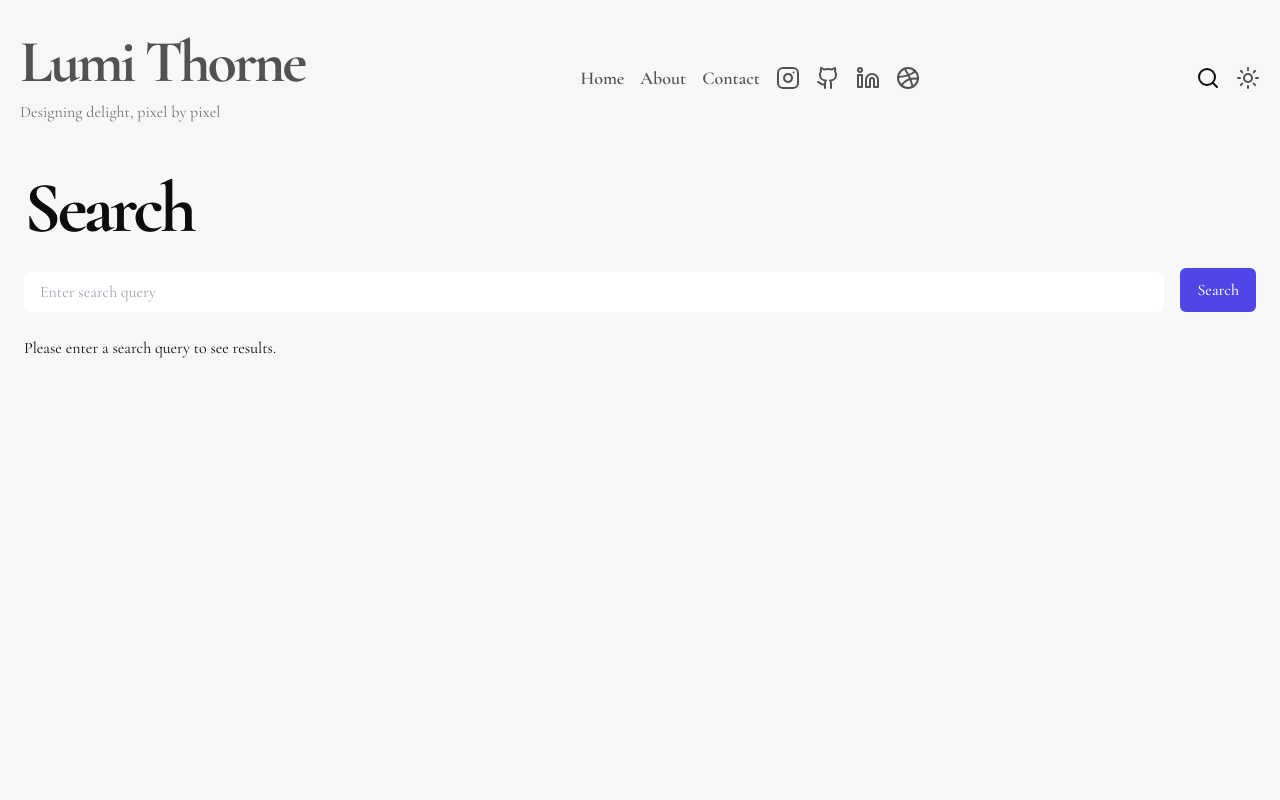
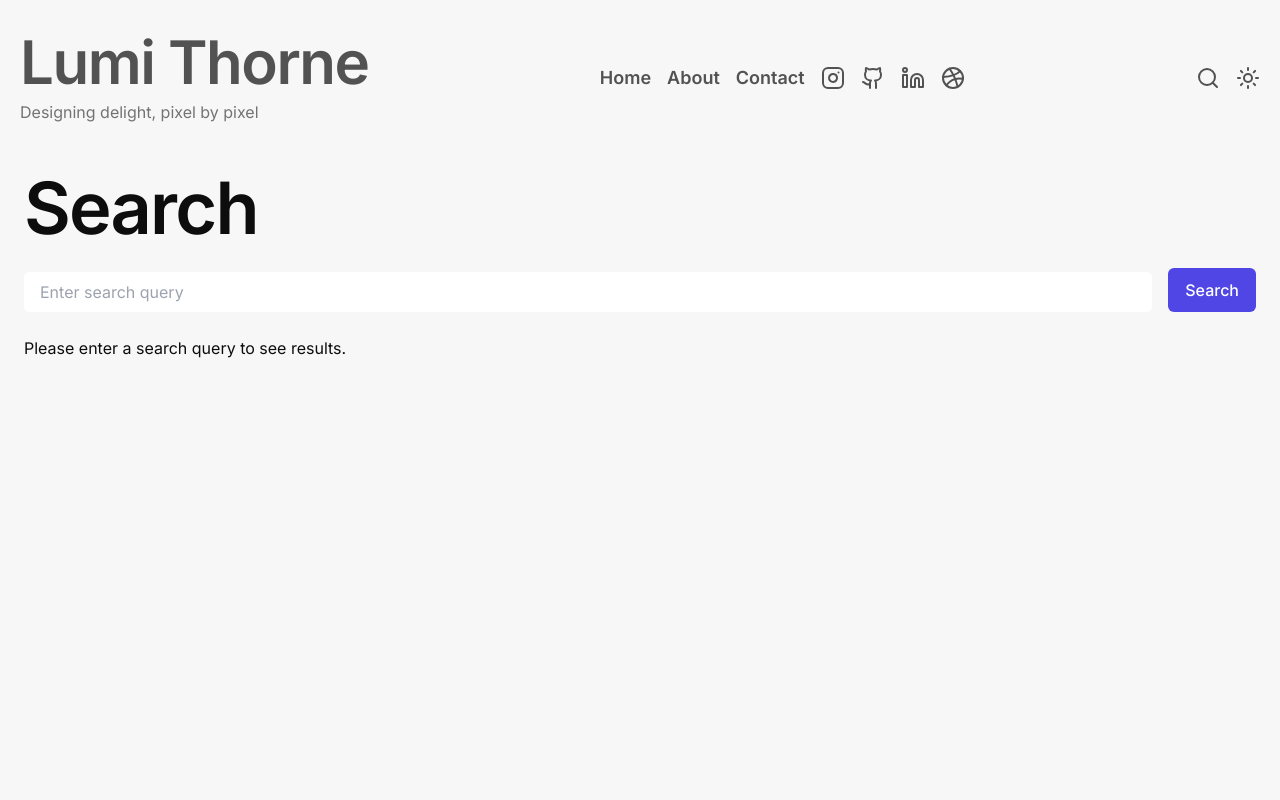
Before and after one commit to derekphilipau/nextjs-markdown-content-cms, a Next.js app: page /search in a window 1280 px wide. Shown: the top 800 px of the page. Built offline with nearby package versions, Linux system fonts and the light colour scheme.

Commit message:
clean up typography, headings

```diff
--- a/src/app/globals.css
+++ b/src/app/globals.css
@@ -36,8 +36,8 @@
   }
 
   .dark {
-    --background: 0 0% 10%;
-    --foreground: 0 0% 90%;
+    --background: 0 0% 9%;
+    --foreground: 0 0% 93%;
 
     --card: 0 0% 3.9%;
     --card-foreground: 0 0% 98%;
@@ -75,28 +75,28 @@
 }
 
 @layer components {
-  .h1-header {
-    @apply text-5xl md:text-7xl font-extrabold tracking-tighter leading-tight;
+  .h1-heading {
+    @apply text-5xl md:text-7xl font-semibold tracking-tight leading-tight;
   }
 
-  .h2-header {
-    @apply text-4xl md:text-6xl font-bold tracking-tight md:tracking-tighter leading-tight;
+  .h2-heading {
+    @apply text-4xl md:text-6xl font-semibold tracking-tight leading-tight;
   }
 
-  .h3-header {
-    @apply text-3xl md:text-5xl font-semibold tracking-normal leading-snug;
+  .h3-heading {
+    @apply text-3xl md:text-5xl font-semibold tracking-normal leading-tight;
   }
 
-  .h4-header {
-    @apply text-2xl md:text-4xl font-medium tracking-normal leading-snug;
+  .h4-heading {
+    @apply text-2xl md:text-4xl font-semibold tracking-normal leading-snug;
   }
 
-  .h5-header {
-    @apply text-xl md:text-3xl font-medium tracking-normal leading-normal;
+  .h5-heading {
+    @apply text-xl md:text-3xl font-semibold tracking-normal leading-snug;
   }
 
-  .h6-header {
-    @apply text-base md:text-2xl font-medium tracking-wide leading-normal;
+  .h6-heading {
+    @apply text-lg md:text-2xl font-semibold tracking-normal leading-snug;
   }
 
   .content-grid {
--- a/src/app/layout.tsx
+++ b/src/app/layout.tsx
@@ -1,16 +1,19 @@
 import Footer from "@/components/layout/footer";
 import { siteConfig } from "@/siteConfig";
 import type { Metadata } from "next";
-import { Cormorant_Garamond } from "next/font/google";
+import {
+  EB_Garamond as SerifFont,
+  Inter as SansSerifFont,
+} from "next/font/google";
 import cn from "classnames";
 import { Header } from "@/components/layout/header";
 import { getDictionary } from "../lib/dictionaries/dictionaries";
 
 import "./globals.css";
 
-const cormorantGaramond = Cormorant_Garamond({
+const siteFont = SansSerifFont({
   subsets: ["latin"],
-  weight: ["300", "400", "500", "600", "700"],
+  weight: ["400", "500", "600", "700"],
 });
 
 const dict = getDictionary();
@@ -63,12 +66,7 @@ export default function RootLayout({
         <meta name="theme-color" content="#000" />
         <link rel="alternate" type="application/rss+xml" href="/feed.xml" />
       </head>
-      <body
-        className={cn(
-          cormorantGaramond.className,
-          "bg-background text-foreground"
-        )}
-      >
+      <body className={cn(siteFont.className, "bg-background text-foreground")}>
         <Header />
         <div className="min-h-screen">{children}</div>
         <Footer />
--- a/src/app/not-found.tsx
+++ b/src/app/not-found.tsx
@@ -4,8 +4,8 @@ import { Container } from "@/components/layout/container";
 function NotFound() {
   return (
     <Container>
-      <h1 className="h1-header">404</h1>
-      <h2 className="h2-header">Page not found</h2>
+      <h1 className="h1-heading">404</h1>
+      <h2 className="h2-heading">Page not found</h2>
       <p className="text-xl">The requested page could not be found.</p>
       <p className="text-xl">
         <Link href="/">Go to home</Link>
--- a/src/app/search/page.tsx
+++ b/src/app/search/page.tsx
@@ -12,7 +12,7 @@ export default function SearchPage({
   return (
     <main>
       <Container>
-        <h1 className="h1-header">Search</h1>
+        <h1 className="h1-heading">Search</h1>
         <SearchForm initialQuery={query} />
         <SearchResults query={query} />
       </Container>
--- a/src/app/tags/[tag]/page.tsx
+++ b/src/app/tags/[tag]/page.tsx
@@ -27,9 +27,7 @@ export default async function TagPage({ params }: Params) {
   return (
     <main>
       <Container>
-        <h1 className="text-3xl font-bold mb-8">
-          Posts tagged with "{params.tag}"
-        </h1>
+        <h1 className="h1-heading mb-8">Posts tagged with "{params.tag}"</h1>
         {tagContent?.htmlContent && (
           <div
             className="mb-8 prose prose-lg lg:prose-2xl dark:prose-invert"
--- a/src/app/tags/page.tsx
+++ b/src/app/tags/page.tsx
@@ -8,9 +8,7 @@ export default async function TagsIndex() {
   return (
     <main>
       <Container>
-        <h2 className="mb-8 text-5xl md:text-7xl font-bold tracking-tighter leading-tight">
-          Tags
-        </h2>
+        <h2 className="h2-heading">Tags</h2>
         <div className="content-grid">
           {allTags.map((tag) => (
             <Link key={tag} href={`/tags/${tag}`}>
--- a/src/components/content/content-list.tsx
+++ b/src/components/content/content-list.tsx
@@ -21,7 +21,7 @@ export function ContentList({
   return (
     <section className="py-6">
       {showTitle && (
-        <h2 className="mb-8 text-5xl md:text-7xl font-bold tracking-tighter leading-tight">
+        <h2 className="mb-8 h2-heading">
           {dict.contentTypes[contentType].plural}
         </h2>
       )}
--- a/src/components/content/content-title.tsx
+++ b/src/components/content/content-title.tsx
@@ -5,5 +5,5 @@ type ContentTitleProps = {
 };
 
 export function ContentTitle({ children }: ContentTitleProps) {
-  return <h1 className="h1-header pb-4">{children}</h1>;
+  return <h1 className="h1-heading pb-4">{children}</h1>;
 }
--- a/src/components/layout/footer.tsx
+++ b/src/components/layout/footer.tsx
@@ -10,7 +10,7 @@ export function Footer() {
     <footer className="border-t border-secondary mt-12">
       <Container>
         <div className="py-12 flex flex-col lg:flex-row items-center gap-3">
-          <h3 className="h3-header text-nowrap">
+          <h3 className="h3-heading text-nowrap">
             <Link href="/" className="nav-link">
               {dict.site.title}
             </Link>
--- a/src/components/layout/header.tsx
+++ b/src/components/layout/header.tsx
@@ -15,7 +15,7 @@ export function Header() {
   return (
     <header className="container max-w-7xl mx-auto px-5 flex flex-wrap items-center justify-between gap-y-4 gap-x-6 mb-8 md:mb-12 mt-4 md:mt-8">
       <div className="flex flex-col gap-y-2">
-        <h2 className="h2-header">
+        <h2 className="h2-heading">
           <Link href="/" className="nav-link">
             {dict.site.title}
           </Link>
@@ -24,7 +24,7 @@ export function Header() {
       </div>
       <Navigation items={combinedNavItems} style="primary" />
       <div className="flex items-center gap-x-2 sm:gap-x-4">
-        <Link href="/search" className="text-current hover:text-primary">
+        <Link href="/search" className="nav-link">
           <Search size={24} />
           <span className="sr-only">Search</span>
         </Link>
--- a/src/components/shortcodes/gallery.tsx
+++ b/src/components/shortcodes/gallery.tsx
@@ -105,8 +105,8 @@ const Gallery: React.FC<GalleryProps> = ({ content }) => {
                     className="text-white bg-black/50 hover:bg-black rounded-full py-2 px-4 z-10 flex items-center"
                     aria-label="Close"
                   >
-                    <span className="mr-1 text-xl">Close</span>
                     <X className="w-8 h-8" />
+                    <span className="ml-2 text-xl">Close</span>
                   </button>
                 </Dialog.Close>
               </div>
--- a/tailwind.config.ts
+++ b/tailwind.config.ts
@@ -50,6 +50,9 @@ const config: Config = {
             a: {
               "text-decoration": "none",
             },
+            "h1, h2, h3, h4, h5, h6": {
+              fontWeight: "600",
+            },
           },
         },
       },
```
